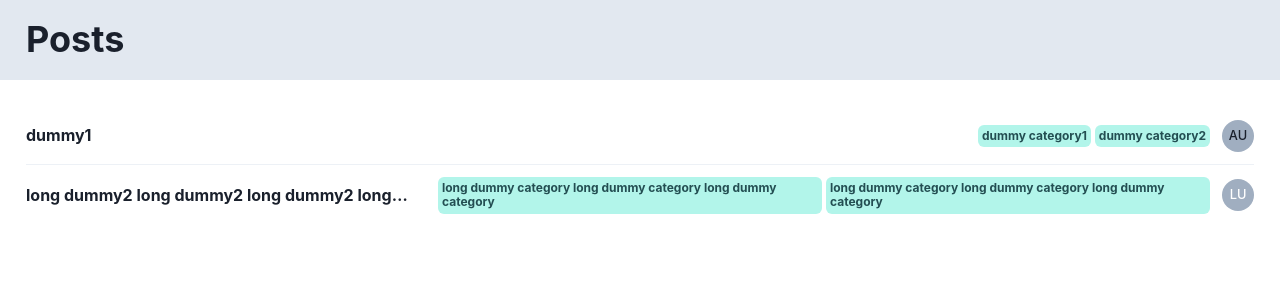
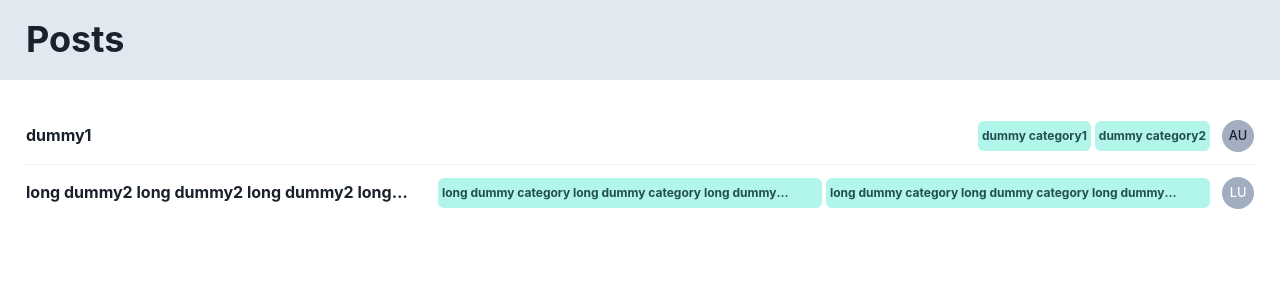
Before and after one commit to Taiji-Kondo/book-summary, a Next.js app in the folder frontend/: page / in a window 1280 px wide. Shown: the top 300 px of the page. Built offline with nearby package versions, Linux system fonts and the light colour scheme.

Commit message:
chore: tagの折返し調整

```diff
--- a/frontend/pages/index.tsx
+++ b/frontend/pages/index.tsx
@@ -103,6 +103,8 @@ const Home: NextPage = () => {
                             size={"sm"}
                             p={1}
                             fontWeight={"bold"}
+                            lineHeight={1.8}
+                            noOfLines={1}
                           >
                             {isString ? item : item.name}
                           </Tag>
```
